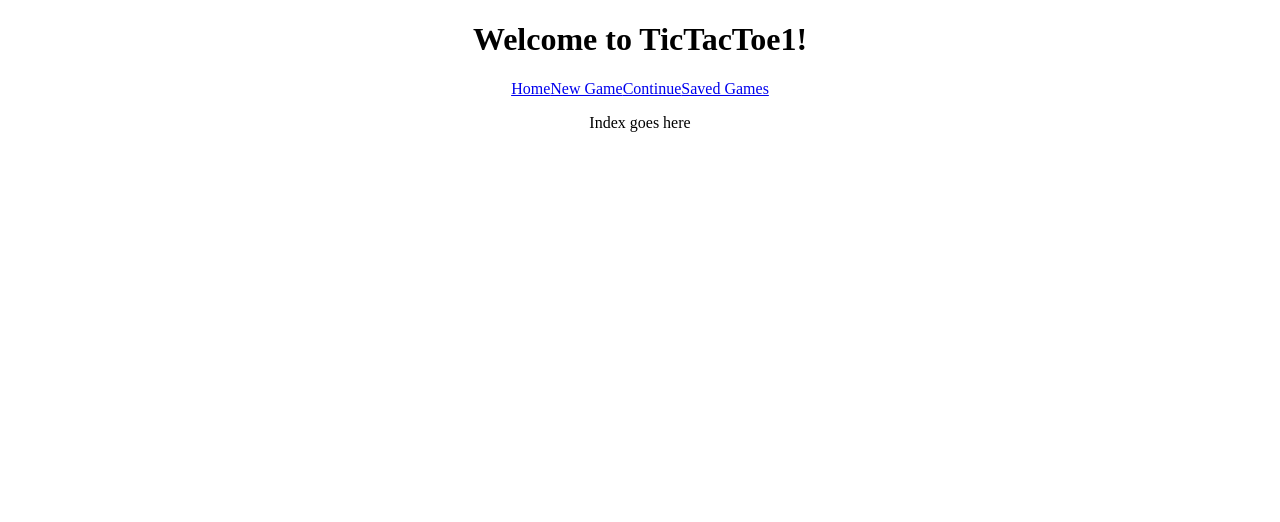
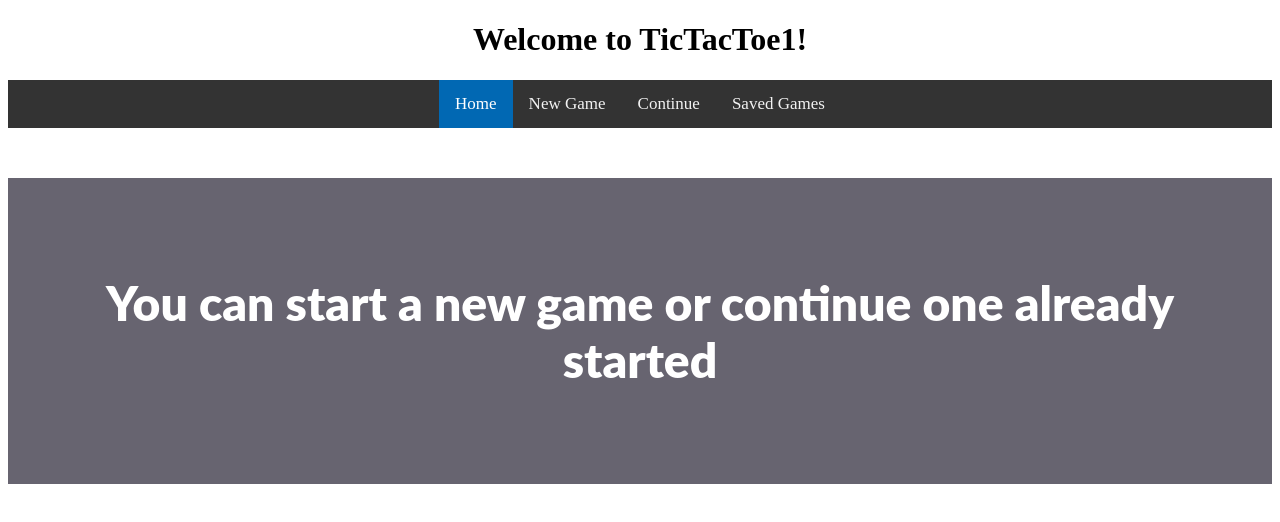
Before and after one commit to rdab/TicTacToe, an Angular app: page /index in a window 1280 px wide. Shown: the top 522 px of the page. Built offline with nearby package versions, Linux system fonts and the light colour scheme.

Commit message:
Add styles

```diff
--- a/src/app/app.component.scss
+++ b/src/app/app.component.scss
@@ -0,0 +1,26 @@
+nav {
+  background-color: #333;
+  overflow: hidden;
+  display: flex;
+  justify-content: center;
+  align-items: center;
+}
+
+nav a {
+  display: inline-block;
+  color: #f2f2f2;
+  text-align: center;
+  padding: 14px 16px;
+  text-decoration: none;
+  font-size: 17px;
+}
+
+nav a:hover {
+  background-color: #ddd;
+  color: black;
+}
+
+nav a.active {
+  background-color: #0168b3;
+  color: white;
+}
--- a/src/app/game/game/game.component.scss
+++ b/src/app/game/game/game.component.scss
@@ -0,0 +1,46 @@
+form {
+  margin-top: 50px;
+}
+
+form input[type=submit] {
+  background: #0168b3;
+  color: white;
+  border-style: outset;
+  border-color: #0168b3;
+  height: 30px;
+  width: 80px;
+  margin-left: 10px;
+  font: bold 15px arial, sans-serif;
+  text-shadow:none;
+  cursor: pointer;
+}
+
+form input[type=submit]:hover {
+  background-color: #07c;
+  border-color: #005999;
+  box-shadow: inset 0 1px 0 #3af;
+}
+
+form input[type=text] {
+  padding: 8px;
+  font-size: 24px;
+}
+
+form label {
+  color: #0168b3;
+  margin-right: 10px;
+}
+
+.loader {
+  border: 16px solid #f3f3f3; /* Light grey */
+  border-top: 16px solid #3498db; /* Blue */
+  border-radius: 50%;
+  width: 120px;
+  height: 120px;
+  animation: spin 2s linear infinite;
+  margin: 50px auto;
+}
+
+@keyframes spin {
+  0% { transform: rotate(0deg); }
+}
--- a/src/app/game/square/square.component.scss
+++ b/src/app/game/square/square.component.scss
@@ -1,12 +1,20 @@
 button {
-    height: 120px;
-    width: 120px;
+  width: 100px;
+  height: 100px;
+  background-color: #78bec5;
+  border-radius: 14px;
+  color: #fff;
+  height: 90px;
+  margin: 5px;
+  font-size: 50px;
+  outline:none;
 }
 
+
 .clickable {
-    cursor: pointer;
+  cursor: pointer;
 }
 
-.not-clickable {
-    cursor: not-allowed;
+.no-clickable {
+  cursor: not-allowed;
 }
--- a/src/app/index/index.component.html
+++ b/src/app/index/index.component.html
@@ -1,3 +1,3 @@
-<p>
-  Index goes here
-</p>
+<div class="frontbody">
+  You can start a new game or continue one already started
+</div>
--- a/src/app/index/index.component.scss
+++ b/src/app/index/index.component.scss
@@ -0,0 +1,16 @@
+.frontbody{
+  margin: 50px auto;
+  height: 100%;
+  background: #676470;
+  color: #fff;
+  font-family: Lato;
+  font-weight: 900;
+  font-size: 3em;
+  text-align: center;
+  transition: all 0.3s ease;
+  padding: 2em .5em;
+}
+
+.frontbody:hover{
+  background: #0168b3;
+}
```
